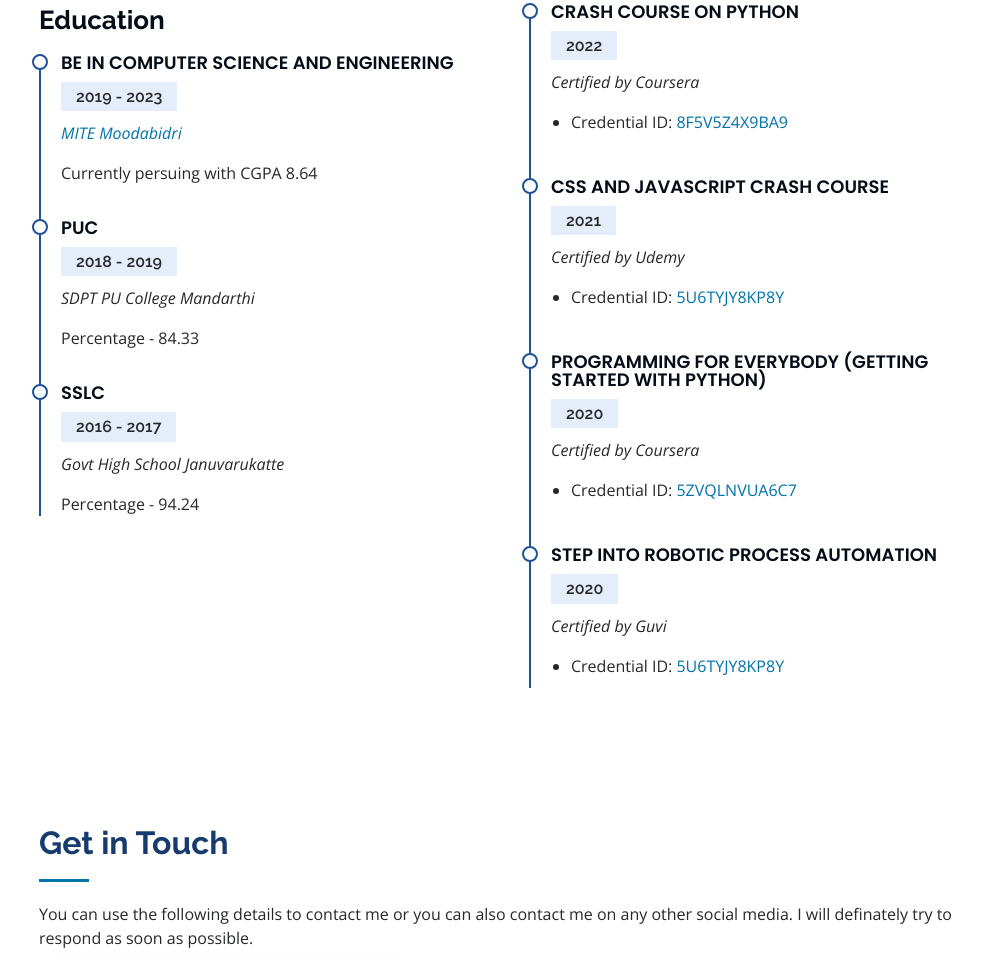
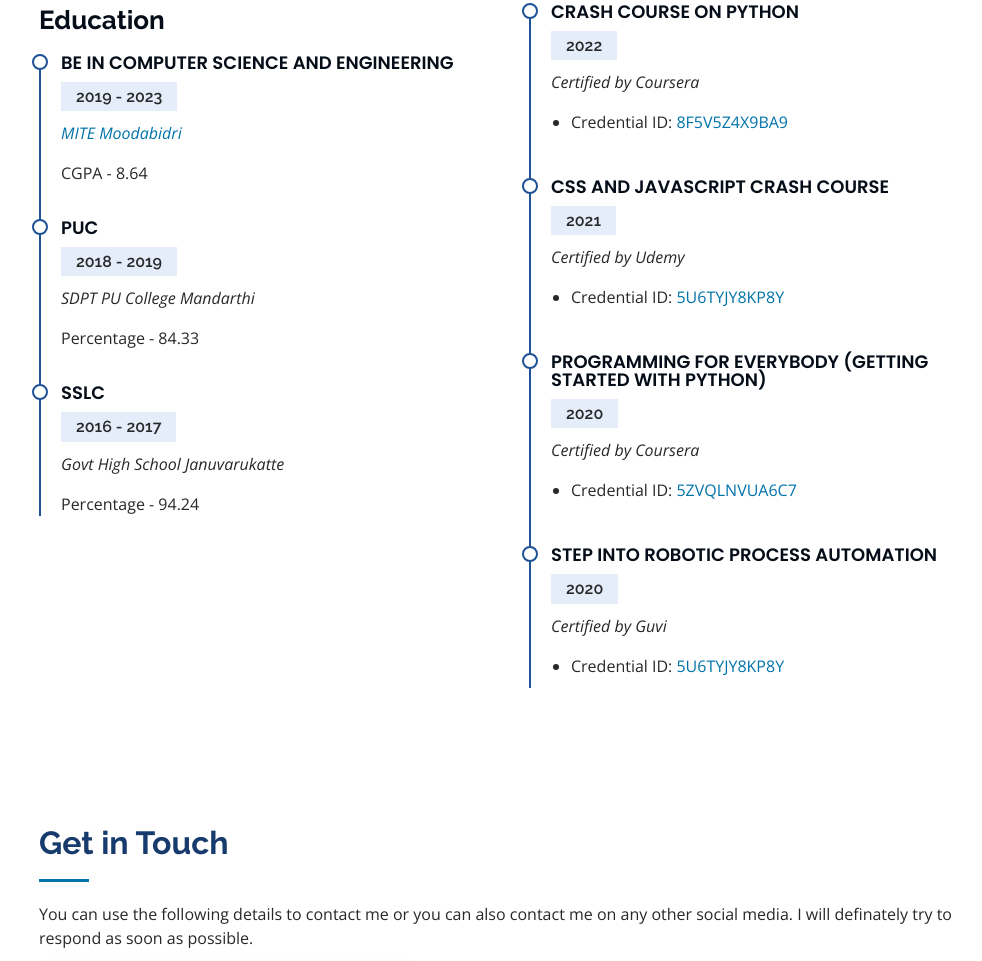
Before and after one commit to Pavankulal2002/Portfolio, a plain HTML site: page index.html in a window 1280 px wide. Shown: the part 1952-2913 px from the top of the page, without its empty margins (276-1258 px from the left). Drawn offline with nearby package versions, Linux system fonts and the light colour scheme.

Commit message:
marks updated

```diff
--- a/index.html
+++ b/index.html
@@ -370,7 +370,7 @@
               <h4>BE in Computer Science and Engineering </h4>
               <h5>2019 - 2023</h5>
               <p><em><a rel="noopener" href="https://mite.ac.in" target="_blank">MITE Moodabidri</a></em></p>
-              <p>Currently persuing with CGPA 8.64</p>
+              <p>CGPA - 8.64</p>
             </div>
 
             <div class="resume-item">
```
